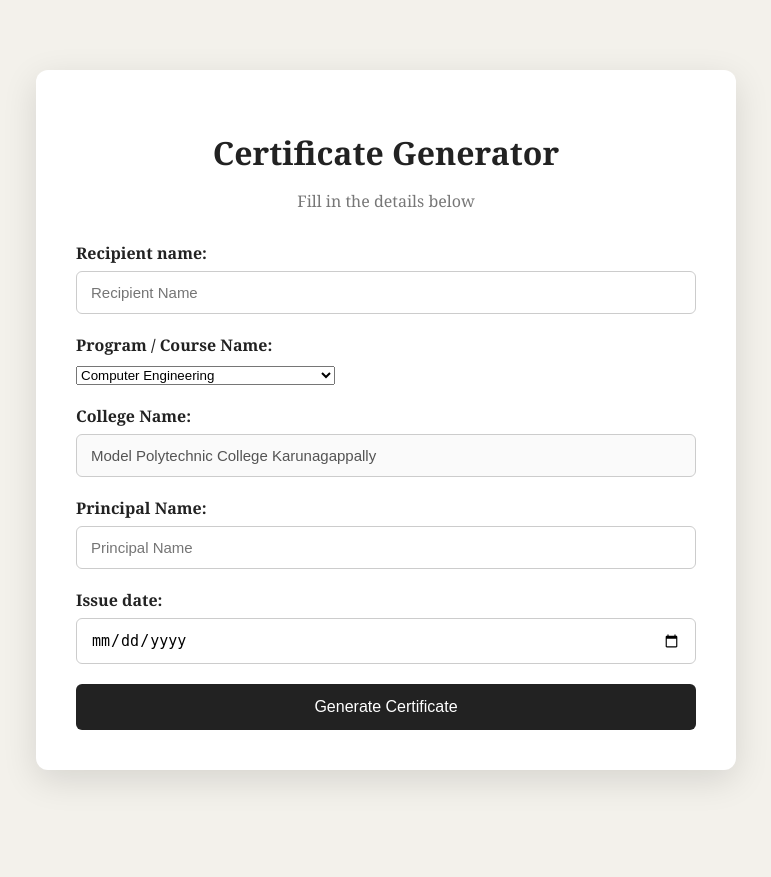
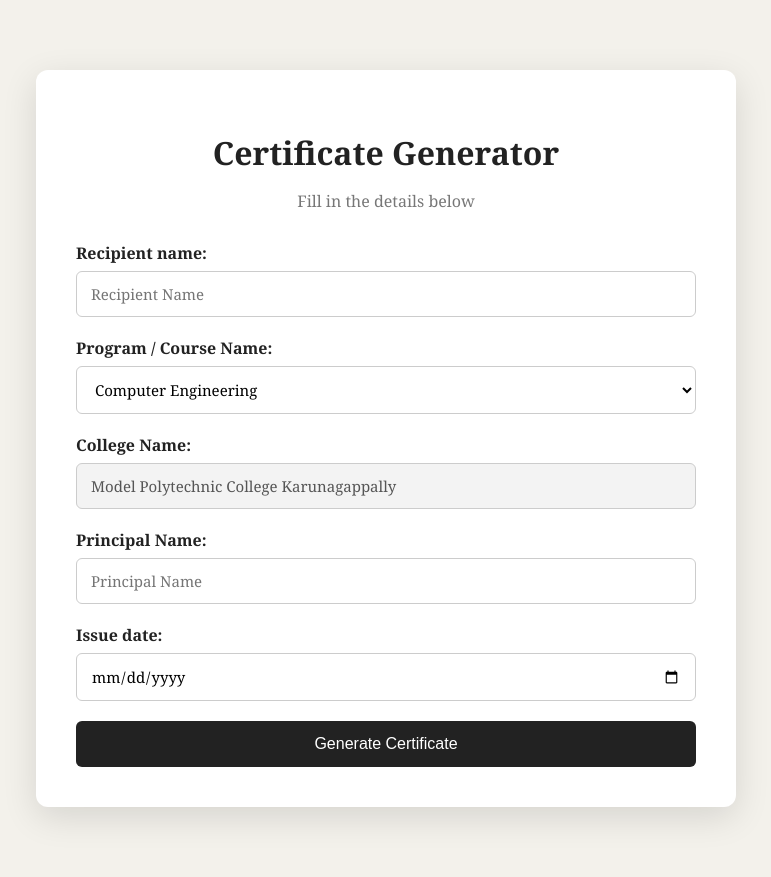
Before and after one commit to muhsinbrook/certificate_portal, a Django app: page /generate/ in a window 1280 px wide. Shown: the whole page, without its empty margins (254-1025 px from the left). Before the commit the page ends 784 px from the top, so only its background shows below. Run offline with Django 5.2, Linux system fonts and the light colour scheme.

Commit message:
Fix form styling and certificate print layout

```diff
--- a/certificateapp/static/certificateapp/css/style.css
+++ b/certificateapp/static/certificateapp/css/style.css
@@ -40,17 +40,39 @@ body {
     font-weight: bold;
 }
 
-.field input {
+.field input,
+.field select {
     width: 100%;
     padding: 12px 14px;
     border: 1px solid #ccc;
     border-radius: 6px;
     font-size: 15px;
+    font-family: inherit;
+    background: white;
 }
 
-.field input:focus {
+.field input:disabled {
+    color: #555;
+    background: #f3f3f3;
+    cursor: not-allowed;
+}
+
+.field input:focus,
+.field select:focus {
     outline: none;
     border-color: #777;
+}
+
+.field-error {
+    margin-top: 6px;
+    color: #a00000;
+    font-size: 14px;
+}
+
+.field-error ul,
+.form-errors ul {
+    margin: 0;
+    padding-left: 20px;
 }
 
 .btn-generate {
@@ -66,6 +88,31 @@ body {
 
 .btn-generate:hover {
     opacity: 0.9;
+}
+
+.btn-generate:disabled {
+    opacity: 0.65;
+    cursor: wait;
+}
+
+.spinner {
+    display: none;
+    width: 16px;
+    height: 16px;
+    margin-left: 8px;
+    vertical-align: -3px;
+    border: 2px solid rgba(255, 255, 255, 0.45);
+    border-top-color: white;
+    border-radius: 50%;
+    animation: spin 0.7s linear infinite;
+}
+
+.btn-generate.loading .spinner {
+    display: inline-block;
+}
+
+@keyframes spin {
+    to { transform: rotate(360deg); }
 }
 
 .messages {
@@ -153,10 +200,6 @@ body {
     margin-bottom: 8px;
 }
 
-.certificate .subtitle {
-    margin-bottom: 35px;
-}
-
 .title {
     font-size: 40px;
     font-weight: bold;
@@ -201,14 +244,13 @@ body {
 
 .footer {
     display: flex;
-    justify-content: space-between;
+    justify-content: center;
     gap: 30px;
     margin-top: 70px;
 }
 
-.sign-block,
-.date-block {
-    flex: 1;
+.sign-block {
+    width: min(360px, 100%);
 }
 
 .sign-line {
@@ -262,6 +304,7 @@ body {
 
     .institution {
         font-size: 22px;
+        padding-right: 45px;
     }
 
     .title {
@@ -277,9 +320,18 @@ body {
         flex-direction: column;
         gap: 25px;
     }
+
+    .sign-block {
+        width: 100%;
+    }
 }
 
 @media print {
+    @page {
+        size: landscape;
+        margin: 0;
+    }
+
     body {
         padding: 0;
         background: white;
```
